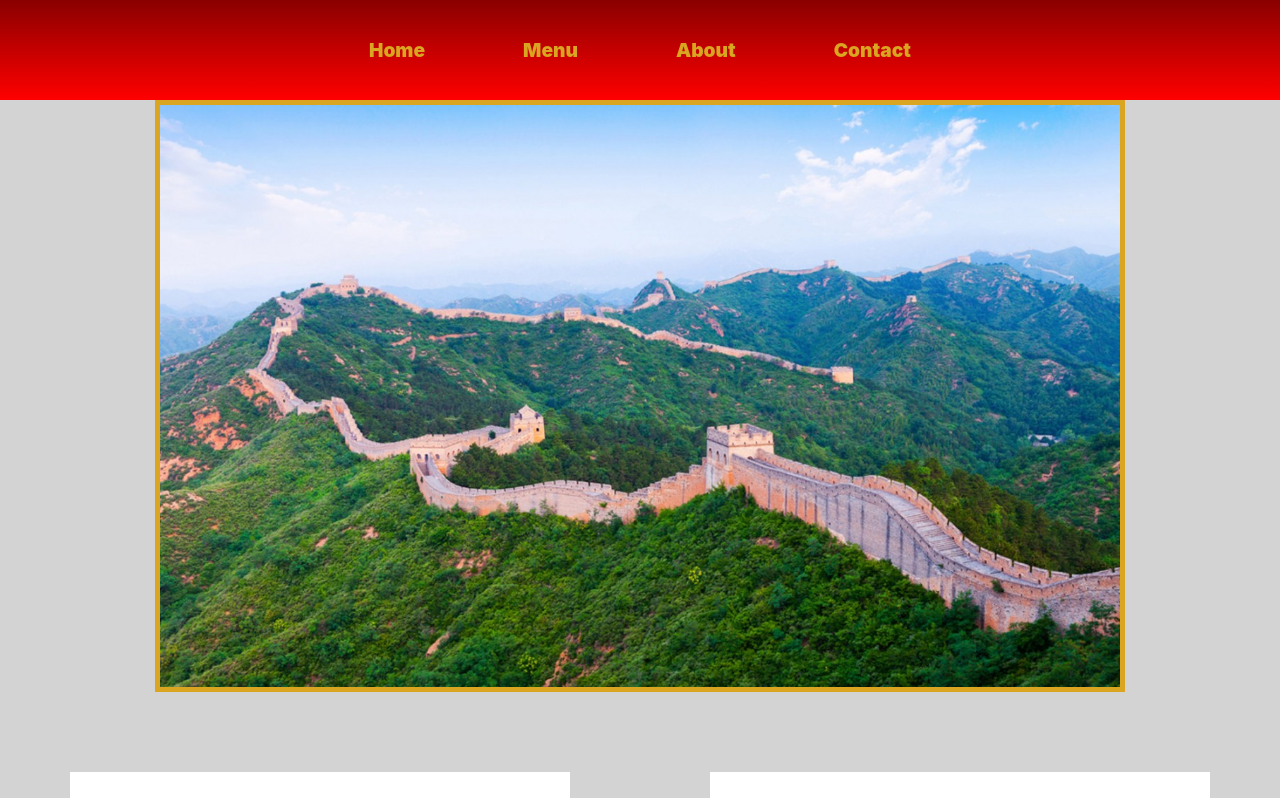
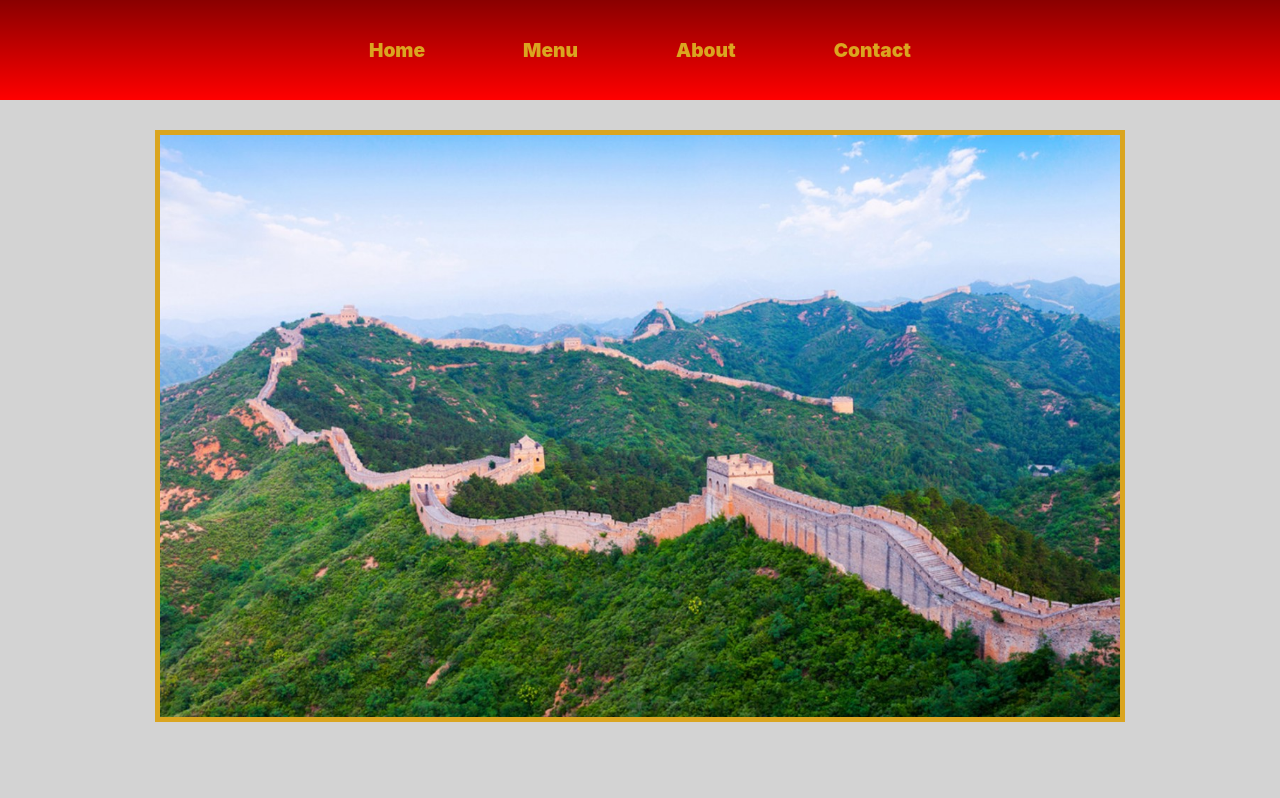
Before and after one commit to dchen8419/China-Buffet-V2, a React (Create React App) app: page /contact in a window 1280 px wide. Shown: the top 798 px of the page. Built offline with nearby package versions, Linux system fonts and the light colour scheme.

Commit message:
adding padding and changed sizes of images

```diff
--- a/src/Components/Contact/Contact.css
+++ b/src/Components/Contact/Contact.css
@@ -3,10 +3,11 @@
     display: block;
     border: 5px solid goldenrod;
     width: 75%;
-    max-height: 600px;
+    max-height: 650px;
 }
 
 .contact-back-ground {
+    padding-top: 30px;
     background-color: lightgray;
 }
 
--- a/src/Components/Main/ImageSlider/ImageSlider.css
+++ b/src/Components/Main/ImageSlider/ImageSlider.css
@@ -35,12 +35,12 @@
     z-index: 10;
     cursor: pointer;
     user-select: none;
-    padding-right: 48px;
+    padding-right: 45px;
 }
 
 .slide {
     opacity: 0;
-    transition-duration: 1s ease;
+    transition-duration: 5s ease;
 
 }
 
--- a/src/Components/Main/ImageSlider/ImageSlider.jsx
+++ b/src/Components/Main/ImageSlider/ImageSlider.jsx
@@ -34,7 +34,7 @@ const ImageSlider = ({slides}) => {
                         )
                     })}
             </div>
-            <FaArrowAltCircleRight className="right-arrow"  onClick={nextSlide}/>
+                <FaArrowAltCircleRight className="right-arrow"  onClick={nextSlide}/>
         </div>
 
     )
--- a/src/Components/Main/Main.css
+++ b/src/Components/Main/Main.css
@@ -1,6 +1,10 @@
 .front-background {
     background-color: goldenrod;
 }
+
+/* .front-welcome {
+    text-align: center;
+} */
 
 .front-location-font-style {
     font-style: oblique;
--- a/src/Components/Main/Main.jsx
+++ b/src/Components/Main/Main.jsx
@@ -8,7 +8,7 @@ function Main() {
         <div className='front-background '>
             <div className='front-container'>
                 <ul>
-                    <h1>Welcome to China Buffet</h1>
+                    <h1 className='front-welcome'>Welcome to China Buffet</h1>
                     <h3 className='front-location-font-style'>Dillon, SC</h3>
                 </ul>
             </div>
```
